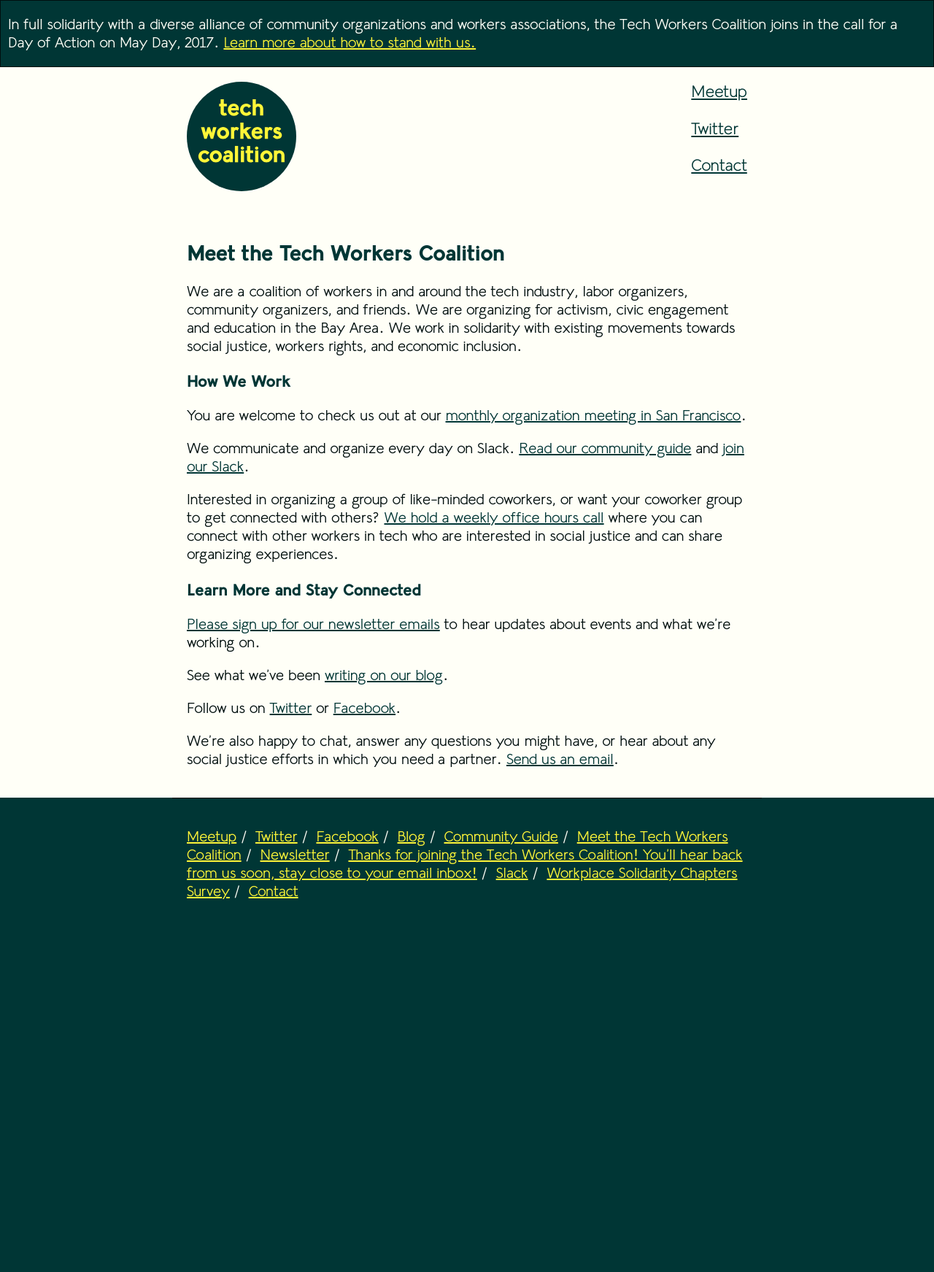
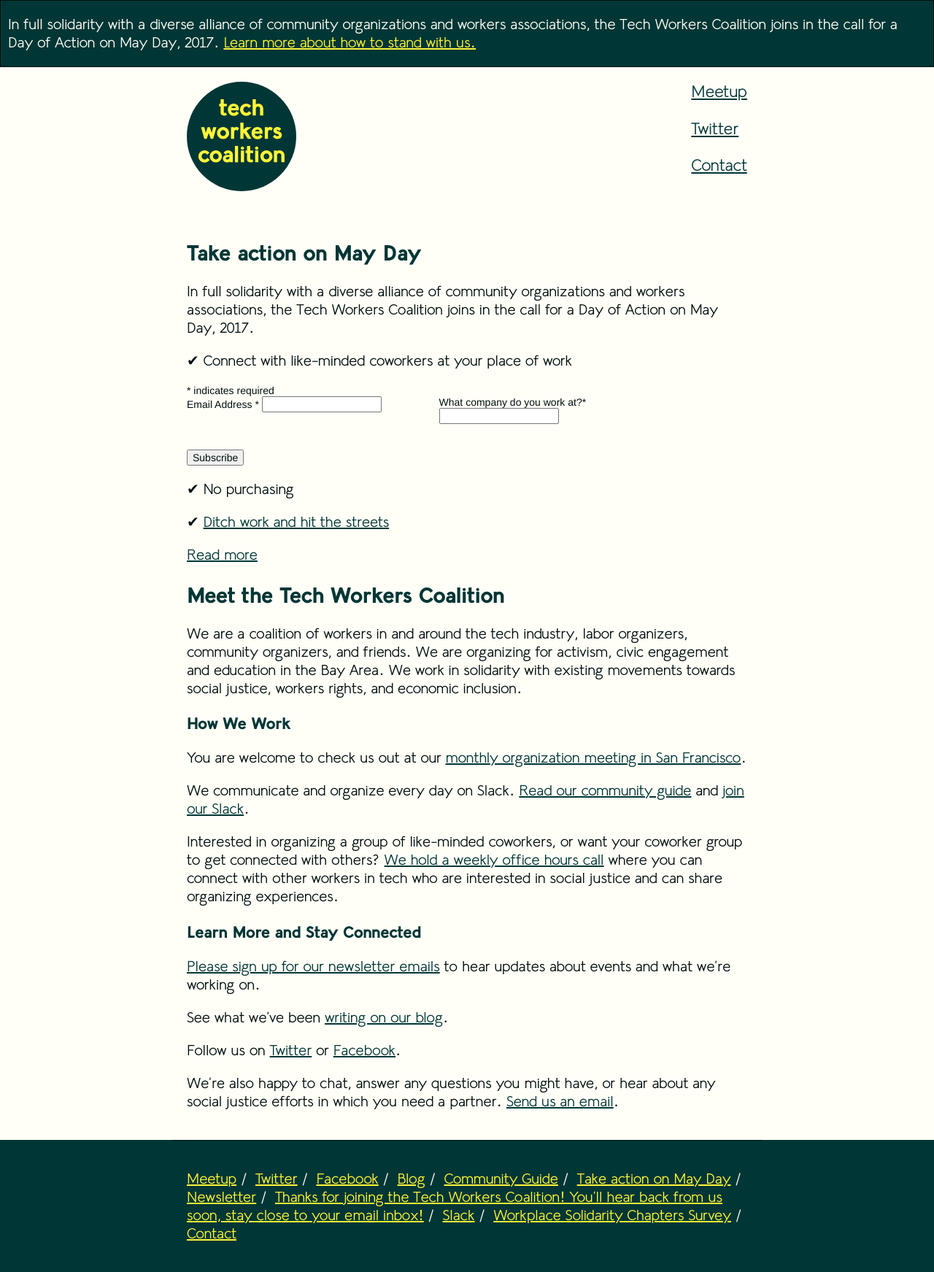
Before and after one commit to techworkersco/twc-site, a Jekyll site: the page built from index.md, in a window 1280 px wide. Shown: the whole page at 73% size. Built offline with Jekyll 4.4.1, drawn with Linux system fonts in a browser that asks for light colours; comment, search, counter and statistics services are not loaded; our own code applies the rules of GitHub Pages for plain Markdown files; before the commit the page ends 1274 px from its top, so only the background shows below that.

Commit message:
adds mayday signup form

```diff
--- /dev/null
+++ b/_includes/mailchimp-signup.html
@@ -0,0 +1,55 @@
+<!-- Begin MailChimp Signup Form -->
+<link href="//cdn-images.mailchimp.com/embedcode/classic-10_7.css" rel="stylesheet" type="text/css">
+<style type="text/css">
+    #mc_embed_signup{background: none; clear:left; font:14px Helvetica,Arial,sans-serif; }
+    /* Add your own MailChimp form style overrides in your site stylesheet or in this style block.
+       We recommend moving this block and the preceding CSS link to the HEAD of your HTML file. */
+    #mc_embed_signup form {
+        padding: 0;
+    }
+    #mc_embed_signup .mc-field-group {
+        clear: none;
+        float: left;
+        position: relative;
+        margin-right: 5%;
+        width: 40%;
+        padding-bottom: 3%;
+        min-height: 50px;
+    }
+
+    @media (max-width: 600px) {
+      #mc_embed_signup .mc-field-group {
+            clear: left;
+            position: relative;
+            width: 96%;
+            padding-bottom: 3%;
+            min-height: 50px;
+        }
+    }
+</style>
+<div id="mc_embed_signup">
+<form action="//techworkerscoalition.us11.list-manage.com/subscribe/post?u=194e57c175176cfd13007a197&amp;id=7cb85d276a" method="post" id="mc-embedded-subscribe-form" name="mc-embedded-subscribe-form" class="validate" target="_blank" novalidate>
+    <div id="mc_embed_signup_scroll">
+
+<div class="indicates-required"><span class="asterisk">*</span> indicates required</div>
+<div class="mc-field-group">
+    <label for="mce-EMAIL">Email Address  <span class="asterisk">*</span>
+</label>
+    <input type="email" value="" name="EMAIL" class="required email" id="mce-EMAIL">
+</div>
+<div class="mc-field-group">
+    <label for="mce-MMERGE3">What company do you work at?<span class="asterisk">*</span>
+</label>
+    <input type="text" value="" name="MMERGE3" class="required" id="mce-MMERGE3">
+</div>
+    <div id="mce-responses" class="clear">
+        <div class="response" id="mce-error-response" style="display:none"></div>
+        <div class="response" id="mce-success-response" style="display:none"></div>
+    </div>    <!-- real people should not fill this in and expect good things - do not remove this or risk form bot signups-->
+    <div style="position: absolute; left: -5000px;" aria-hidden="true"><input type="text" name="b_194e57c175176cfd13007a197_7cb85d276a" tabindex="-1" value=""></div>
+    <div class="clear"><input type="submit" value="Subscribe" name="subscribe" id="mc-embedded-subscribe" class="button"></div>
+    </div>
+</form>
+</div>
+<script type='text/javascript' src='//s3.amazonaws.com/downloads.mailchimp.com/js/mc-validate.js'></script><script type='text/javascript'>(function($) {window.fnames = new Array(); window.ftypes = new Array();fnames[1]='FNAME';ftypes[1]='text';fnames[2]='LNAME';ftypes[2]='text';fnames[0]='EMAIL';ftypes[0]='email';fnames[3]='MMERGE3';ftypes[3]='text';fnames[4]='MMERGE4';ftypes[4]='zip';fnames[5]='MMERGE5';ftypes[5]='text';}(jQuery));var $mcj = jQuery.noConflict(true);</script>
+<!--End mc_embed_signup-->
--- a/index.md
+++ b/index.md
@@ -1,6 +1,21 @@
 ---
 layout: home
 ---
+
+## Take action on May Day
+
+In full solidarity with a diverse alliance of community organizations and workers associations, the Tech Workers Coalition joins in the call for a Day of Action on May Day, 2017.
+
+✔ Connect with like-minded coworkers at your place of work
+{% include mailchimp-signup.html %}
+
+✔ No purchasing
+
+✔ [Ditch work and hit the streets](https://www.facebook.com/events/1639931366021766/)
+
+[Read more](https://medium.com/tech-workers-coalition/tech-workers-coalition-endorses-may-day-general-strike-794193f9d2f5)
+
+
 ## Meet the Tech Workers Coalition
 
 We are a coalition of workers in and around the tech industry, labor organizers, community organizers, and friends. We are organizing for activism, civic engagement and education in the Bay Area. We work in solidarity with existing movements towards social justice, workers rights, and economic inclusion.
```
